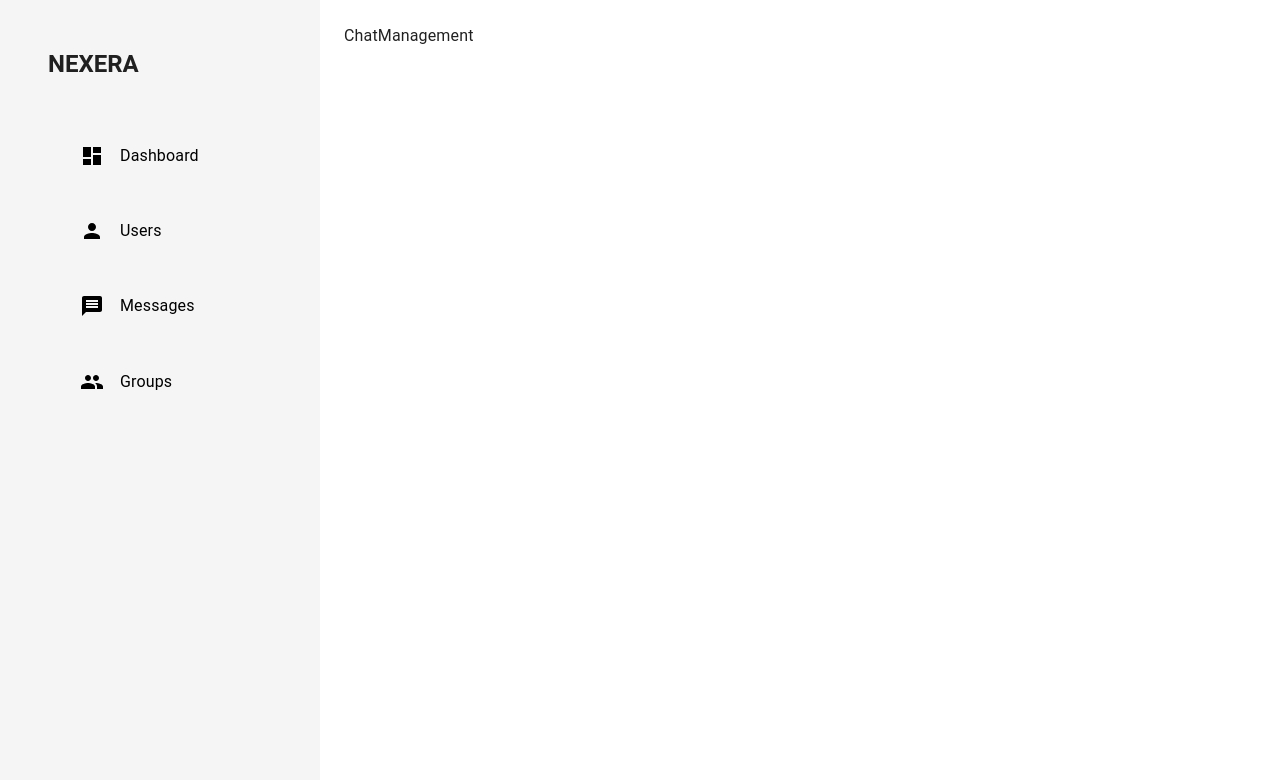
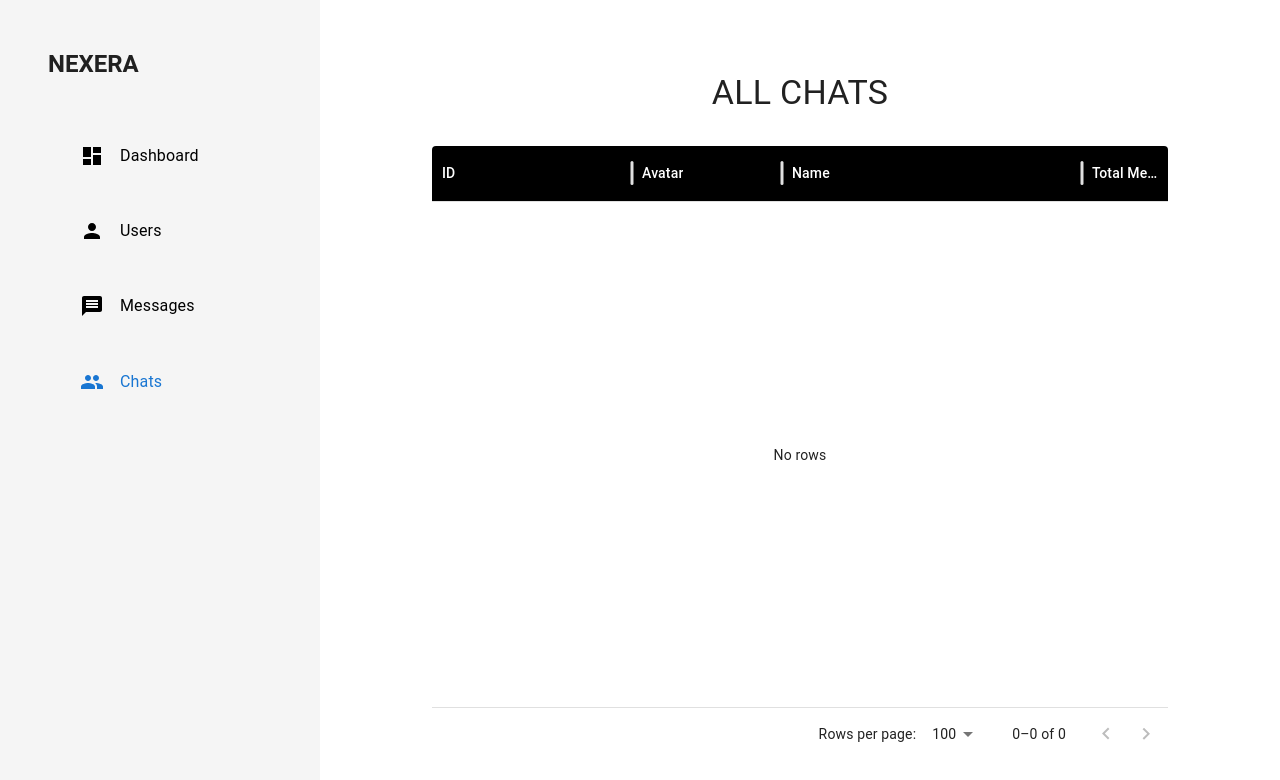
Before and after one commit to tausheefk786/Nexera, a React (Vite) app in the folder client/: page /admin/chats in a window 1280 px wide. Shown: the top 780 px of the page. Built offline with nearby package versions, Linux system fonts and the light colour scheme.

Commit message:
bug fixes and update messagemanagement for admin

```diff
--- a/client/package.json
+++ b/client/package.json
@@ -17,9 +17,9 @@
     "6pp": "^1.3.10",
     "chart.js": "^4.5.1",
     "moment": "^2.30.1",
-    "react": "^19.1.1",
+    "react": "^18.3.1",
     "react-chartjs-2": "^5.3.0",
-    "react-dom": "^19.1.1",
+    "react-dom": "^18.3.1",
     "react-helmet-async": "^2.0.5",
     "react-hot-toast": "^2.6.0",
     "react-router-dom": "^7.9.4"
@@ -28,6 +28,7 @@
     "@eslint/js": "^9.36.0",
     "@types/react": "^19.1.16",
     "@types/react-dom": "^19.1.9",
+    "@vitejs/plugin-react": "^5.1.0",
     "@vitejs/plugin-react-swc": "^4.1.0",
     "eslint": "^9.36.0",
     "eslint-plugin-react-hooks": "^5.2.0",
--- a/client/src/components/layout/AdminLayout.jsx
+++ b/client/src/components/layout/AdminLayout.jsx
@@ -48,8 +48,8 @@ export const adminTabs = [
     icon: <MessageIcon />,
   },
   {
-    name: "Groups",
-    path: "/admin/groups",
+    name: "Chats",
+    path: "/admin/chats",
     icon: <GroupIcon />,
   },
 ];
--- a/client/src/constants/sampleData.js
+++ b/client/src/constants/sampleData.js
@@ -85,3 +85,24 @@ export const sampleMessage = [
     createdAt: "2024-02-12T10:41:30.630Z",
   }
 ];
+
+export const dashboardData = {
+  users: [
+    {
+      name: "John Doe",
+      avatar: "https://www.w3schools.com/howto/img_avatar.png",
+      _id: "1",
+      username: "john_doe",
+      friends: 20,
+      groups: 5,
+    },
+    {
+      name: "John Boi",
+      avatar: "https://www.w3schools.com/howto/img_avatar.png",
+      _id: "2",
+      username: "john_boi",
+      friends: 20,
+      groups: 5,
+    },
+  ],
+};
--- a/client/src/pages/Admin/ChatManagement.jsx
+++ b/client/src/pages/Admin/ChatManagement.jsx
@@ -1,12 +1,74 @@
-import React from 'react'
+import React, { useState, useEffect } from 'react'
 import AdminLayout from '../../components/layout/AdminLayout'
+import Table from '../../components/shared/Table'
+import { transformImage } from '../../lib/features';
+import { dashboardData } from '../../constants/sampleData';
+import { Avatar } from '@mui/material';
+
+
+
+
+
+const columns = [
+  {
+  field: "id",
+  headerName: "ID",
+  headerClassName: "table-header",
+  width: 200,
+},
+{
+  field: "avatar",
+  headerName: "Avatar",
+  headerClassName: "table-header",
+  width: 150,
+  renderCell: (params) => (
+    <Avatar alt={params.row.name} src={params.row.avatar} />
+  ),
+},
+{
+  field: "name",
+  headerName: "Name",
+  headerClassName: "table-header",
+  width: 300,
+},
+{
+  field: "totalmembers",
+  headerName: "Total Members",
+  headerClassName: "table-header",
+  width: 120,
+},
+{
+  field: "members",
+  headerName: "Members",
+  headerClassName: "table-header",
+  width: 400,
+  renderCell: (params) => (
+  <AvatarCard max={100} avatar={params.row.members} />
+),
+},
+{
+  field: "totalmessages",
+  headerName: "Total Messages",
+  headerClassName: "table-header",
+  width: 120,
+},
+{
+  field: "creater",
+  headerName: "Created By",
+  headerClassName: "table-header",
+  width: 250,
+},
+
+];
 
 const ChatManagement = () => {
+  const [rows,setRows] = useState([]);
+  useEffect(() => {}, []);
   return (
    <AdminLayout>
-     <div>ChatManagement</div>
+     <Table  heading={"All Chats"}  columns= {columns} rows={rows} />
    </AdminLayout>
   )
 }
 
-export default ChatManagement
+export default ChatManagement;
--- a/client/src/pages/Admin/MessageMangement.jsx
+++ b/client/src/pages/Admin/MessageMangement.jsx
@@ -1,5 +1,53 @@
 import React from 'react'
 import AdminLayout from '../../components/layout/AdminLayout'
+
+const columns =[
+  {
+    field: "attachments",
+    headerName: "Attachments",
+    headerClassName: "table-header",
+    width: 200,
+    renderCell: (params) => (
+      <Avatar alt={params.row.name} src={params.row.avatar} />
+    ),
+  },
+  {
+    field: "content",
+    headerName: "Content",
+    headerClassName: "table-header",
+    width: 400,
+  },
+  {
+    field: "sender",
+    headerName: "Sent By",
+    headerClassName: "table-header",
+    width: 200,
+    renderCell: (params) => (
+      <Stack>
+        <Avatar alt={params.row.sender.name} src={params.row.sender.avatar} />
+        <span>{params.row.sender.name}</span>
+      </Stack>
+    ),
+  },
+  {
+    field: "chat",
+    headerName: "Chat",
+    headerClassName: "table-header",
+    width: 220,
+  },
+  {
+    field: "groupChat",
+    headerName: "Group Chat",
+    headerClassName: "table-header",
+    width: 100,
+  },
+  {
+    field: "createdAt",
+    headerName: "Time",
+    headerClassName: "table-header",
+    width: 250,
+  },
+];
 
 const MessageMangement = () => {
   return (
--- a/client/src/pages/Admin/UserManagement.jsx
+++ b/client/src/pages/Admin/UserManagement.jsx
@@ -1,6 +1,10 @@
-import React, { useState } from 'react'
+import React, { useState, useEffect } from 'react'
 import AdminLayout from '../../components/layout/AdminLayout'
 import Table from '../../components/shared/Table'
+import { transformImage } from '../../lib/features';
+import { dashboardData } from '../../constants/sampleData';
+import { Avatar } from '@mui/material';
+
 
 
 
@@ -11,17 +15,47 @@ const columns = [
   headerClassName: "table-header",
   width: 200,
 },
- {
+{
   field: "avatar",
-  headerName: "AVATAR",
+  headerName: "Avatar",
   headerClassName: "table-header",
   width: 150,
+  renderCell: (params) => (
+    <Avatar alt={params.row.name} src={params.row.avatar} />
+  ),
+},
+{
+  field: "name",
+  headerName: "Name",
+  headerClassName: "table-header",
+  width: 200,
+},
+{
+  field: "username",
+  headerName: "Username",
+  headerClassName: "table-header",
+  width: 200,
+},
+{
+  field: "groups",
+  headerName: "Groups",
+  headerClassName: "table-header",
+  width: 200,
 },
 
 ];
 
 const UserManagement = () => {
-  const [rows,setrows] = useState([]);
+  const [rows,setRows] = useState([]);
+  useEffect(() => {
+  setRows(
+    dashboardData.users.map((i) => ({
+      ...i,
+      id: i._id,
+      avatar: transformImage(i.avatar, 50),
+    }))
+  );
+}, []);
   return (
    <AdminLayout>
      <Table  heading={"All Users"}  columns= {columns} rows={rows} />
@@ -29,4 +63,4 @@ const UserManagement = () => {
   )
 }
 
-export default UserManagement
+export default UserManagement;
--- a/client/vite.config.js
+++ b/client/vite.config.js
@@ -1,7 +1,17 @@
-import { defineConfig } from 'vite'
-import react from '@vitejs/plugin-react-swc'
+// vite.config.js
+import { defineConfig } from 'vite';
+import react from '@vitejs/plugin-react';
+import path from 'path';
 
-// https://vite.dev/config/
 export default defineConfig({
   plugins: [react()],
-})
+  resolve: {
+    alias: {
+      // Force Vite to use the *same* React & Emotion instances from node_modules
+      react: path.resolve(__dirname, 'node_modules/react'),
+      'react-dom': path.resolve(__dirname, 'node_modules/react-dom'),
+      '@emotion/react': path.resolve(__dirname, 'node_modules/@emotion/react'),
+      '@emotion/styled': path.resolve(__dirname, 'node_modules/@emotion/styled'),
+    },
+  },
+});
```
Also changed, not shown: 1 other file (tests, documents, lock files or other folders).
